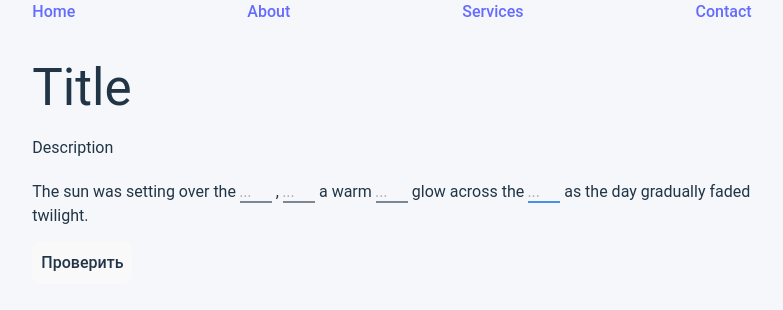
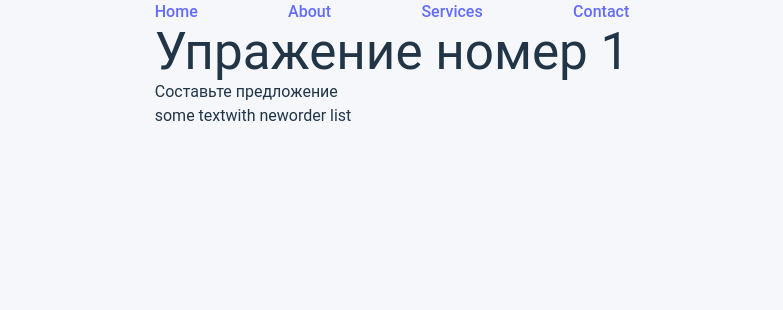
Before and after one commit to Vital99878/english-frontend, a React (Vite) app: page / in a window 1280 px wide. Shown: the top 310 px of the page, without its empty margins (248-1031 px from the left). Built offline with nearby package versions, Linux system fonts and the light colour scheme.

Commit message:
refactoring: DND new

```diff
--- a/package.json
+++ b/package.json
@@ -10,6 +10,8 @@
     "preview": "vite preview"
   },
   "dependencies": {
+    "@dnd-kit/core": "^6.3.1",
+    "@dnd-kit/sortable": "^10.0.0",
     "@emotion/react": "^11.13.5",
     "@emotion/styled": "^11.13.5",
     "@mui/material": "^6.1.10",
@@ -21,8 +23,6 @@
     "clsx": "^2.1.1",
     "lodash": "^4.17.21",
     "react": "^18.3.1",
-    "react-dnd": "^16.0.1",
-    "react-dnd-html5-backend": "^16.0.1",
     "react-dom": "^18.3.1",
     "react-router-dom": "^6.28.0",
     "rxjs": "^7.8.1",
--- a/src/App.tsx
+++ b/src/App.tsx
@@ -3,8 +3,8 @@ import { QueryClient } from "@tanstack/react-query";
 import { PersistQueryClientProvider } from "@tanstack/react-query-persist-client";
 import { createSyncStoragePersister } from "@tanstack/query-sync-storage-persister";
 import { ReactQueryDevtools } from "@tanstack/react-query-devtools";
-import { EXERCISE_WITH_OMISSIONS } from "@const/exercise_with_omissions";
-import OmissionExerciseExecution from "@features/OmissionExerciseExecution";
+import { EXERCISE_RIGHT_ORDER } from "@const/exercise_with_omissions";
+import RightOrderExerciseExecution from "@features/RightOrderExerciseExecution";
 
 const queryClient = new QueryClient({
   defaultOptions: {
@@ -24,9 +24,8 @@ function App() {
       client={queryClient}
       persistOptions={{ persister }}
     >
-
-      <OmissionExerciseExecution exercise={EXERCISE_WITH_OMISSIONS} />
-      {/*<RightOrderExerciseExecution parts={EXERCISE_RIGHT_ORDER} />*/}
+      {/*<OmissionExerciseExecution exercise={EXERCISE_WITH_OMISSIONS} />*/}
+      <RightOrderExerciseExecution parts={EXERCISE_RIGHT_ORDER} />
 
       <ReactQueryDevtools initialIsOpen />
     </PersistQueryClientProvider>
--- a/src/components/features/RightOrderExerciseExecution/OmissionExerciseExecution.tsx
+++ /dev/null
@@ -1,88 +0,0 @@
-import React, { useState, useEffect } from 'react';
-import { DndProvider, useDrag, useDrop, DropTargetMonitor } from 'react-dnd';
-import { HTML5Backend } from 'react-dnd-html5-backend';
-
-const ItemTypes = {
-  CARD: 'card',
-};
-type Props = {
-  parts: string[];
-};
-
-export function RightOrderExerciseExecution({ parts }: Props) {
-  const [items, setItems] = useState(parts);
-
-  useEffect(() => {
-    console.log('items: ', items)
-  }, [items]);
-
-  const moveItem = (dragIndex: number, hoverIndex: number) => {
-    const draggedItem = items[dragIndex];
-    const updatedItems = [...items];
-    updatedItems.splice(dragIndex, 1);
-    updatedItems.splice(hoverIndex, 0, draggedItem);
-    setItems(updatedItems);
-  };
-
-  const Item: React.FC<{ index: number }> = ({ index }) => {
-    const [, drop] = useDrop({
-      accept: ItemTypes.CARD,
-      hover: (item: any, monitor: DropTargetMonitor) => {
-        if (!item) {
-          return;
-        }
-        const dragIndex = item.index;
-        const hoverIndex = index;
-
-        if (dragIndex === hoverIndex) {
-          return;
-        }
-
-        moveItem(dragIndex, hoverIndex);
-        item.index = hoverIndex;
-      },
-    });
-
-    const [{ isDragging }, drag] = useDrag({
-      type: ItemTypes.CARD,
-      item: { index },
-      collect: (monitor) => ({
-        isDragging: monitor.isDragging(),
-      }),
-    });
-
-    const opacity = isDragging ? 0.5 : 1;
-
-    return (
-      <div
-        key={index}
-        ref={(node) => drag(drop(node))}
-        className={'cursor-pointer border-2 px-2 hover:bg-yellow-100'}
-        style={{ display: 'inline', opacity }}
-      >
-        {items[index]}
-      </div>
-    );
-  };
-
-  return (
-    <DndProvider backend={HTML5Backend}>
-      <div
-        style={{
-          whiteSpace: 'nowrap',
-          overflow: 'hidden',
-          textOverflow: 'ellipsis',
-        }}
-      >
-        {items.map((item, index) => (
-          <>
-            <Item key={index} index={index} />
-            {index < items.length -1 ? ' ' : null}
-          </>
-        ))}
-      </div>
-    </DndProvider>
-  );
-}
-
-export default RightOrderExerciseExecution;
--- /dev/null
+++ b/src/components/features/RightOrderExerciseExecution/RightOrderExerciseExecution.module.scss
@@ -0,0 +1,3 @@
+.list {
+  display: flex;
+}
--- /dev/null
+++ b/src/components/features/RightOrderExerciseExecution/RightOrderExerciseExecution.tsx
@@ -0,0 +1,76 @@
+import { useState, useEffect } from "react";
+
+import Layout from "@components/Layout/index";
+import style from "./RightOrderExerciseExecution.module.scss";
+
+import {
+  DndContext,
+  closestCenter,
+  useSensors,
+  useSensor,
+  PointerSensor,
+  KeyboardSensor,
+  TouchSensor,
+} from "@dnd-kit/core";
+
+import {
+  SortableContext,
+  arrayMove,
+  sortableKeyboardCoordinates,
+  horizontalListSortingStrategy,
+} from "@dnd-kit/sortable";
+import { SortableItem } from "@features/RightOrderExerciseExecution/components/SortableItem";
+
+type Props = {
+  parts: string[];
+};
+
+export default function RightOrderExerciseExecution({ parts }: Props) {
+
+  const [items, setItems] = useState(parts);
+  useEffect(() => {
+    console.log("items: ", items);
+  }, [items]);
+
+  // @ts-ignore
+  function handleDragEnd(event) {
+    const { active, over } = event;
+
+    if (active.id !== over?.id) {
+      setItems((items) => {
+        const oldIndex = items.indexOf(active.id);
+        const newIndex = items.indexOf(over.id);
+
+        return arrayMove(items, oldIndex, newIndex);
+      });
+    }
+  }
+
+  const sensors = useSensors(
+    useSensor(PointerSensor),
+    useSensor(TouchSensor),
+    useSensor(KeyboardSensor, {
+      coordinateGetter: sortableKeyboardCoordinates,
+    }),
+  );
+
+  return (
+    <Layout>
+      <h1>Упражение номер 1</h1>
+      <p>Составьте предложение</p>
+      <DndContext
+        sensors={sensors}
+        collisionDetection={closestCenter}
+        onDragEnd={handleDragEnd}
+      >
+        <SortableContext items={items} strategy={horizontalListSortingStrategy}>
+          <ul className={style.list}>
+            {items.map((id) => (
+              <SortableItem key={id} id={id} />
+            ))}
+          </ul>
+        </SortableContext>
+      </DndContext>
+    </Layout>
+  );
+}
--- /dev/null
+++ b/src/components/features/RightOrderExerciseExecution/announcements.ts
@@ -0,0 +1,22 @@
+const defaultAnnouncements = {
+    onDragStart(id: string) {
+        return `Picked up draggable item ${id}.`;
+    },
+    onDragOver(id: string, overId: string) {
+        if (overId) {
+            return `Draggable item ${id} was moved over droppable area ${overId}.`;
+        }
+
+        return `Draggable item ${id} is no longer over a droppable area.`;
+    },
+    onDragEnd(id: string, overId: string) {
+        if (overId) {
+            return `Draggable item was dropped over droppable area ${overId}`;
+        }
+
+        return `Draggable item ${id} was dropped.`;
+    },
+    onDragCancel(id: string) {
+        return `Dragging was cancelled. Draggable item ${id} was dropped.`;
+    },
+}
--- /dev/null
+++ b/src/components/features/RightOrderExerciseExecution/components/SortableItem.tsx
@@ -0,0 +1,23 @@
+import {useSortable} from '@dnd-kit/sortable';
+import {CSS} from '@dnd-kit/utilities';
+
+export function SortableItem(props: {id: string}) {
+    const {
+        attributes,
+        listeners,
+        setNodeRef,
+        transform,
+        transition,
+    } = useSortable({id: props.id});
+
+    const style = {
+        transform: CSS.Transform.toString(transform),
+        transition,
+    };
+
+    return (
+        <li ref={setNodeRef} style={style} {...attributes} {...listeners}>
+            {props.id}
+        </li>
+    );
+}
--- a/src/components/features/RightOrderExerciseExecution/index.ts
+++ b/src/components/features/RightOrderExerciseExecution/index.ts
@@ -1 +1 @@
-export { default } from './OmissionExerciseExecution';
+export { default } from './RightOrderExerciseExecution';
--- a/src/const/exercise_with_omissions.ts
+++ b/src/const/exercise_with_omissions.ts
@@ -1,4 +1,4 @@
 export const EXERCISE_WITH_OMISSIONS =
     'The sun was setting over the [ ], [the] a warm [ ] glow across the [the] as the day gradually faded twilight.';
 
-export const EXERCISE_RIGHT_ORDER = ['some' , 'new', ' order']
+export const EXERCISE_RIGHT_ORDER = ['some text' , 'with new', ' order list']
```
Also changed, not shown: src/components/features/RightOrderExerciseExecution/OmissionExerciseExecution.scss (deleted), 1 other file (tests, documents, lock files or other folders).
